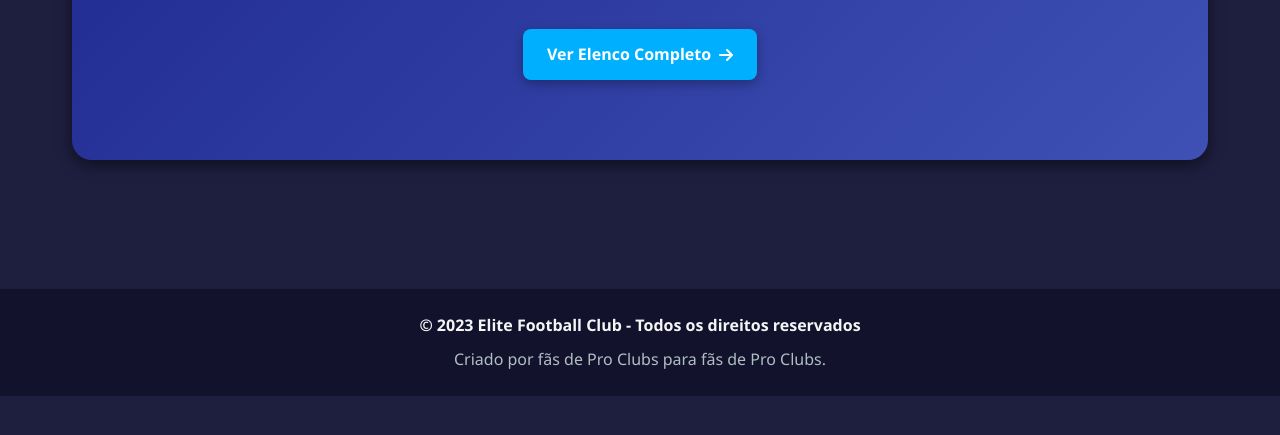
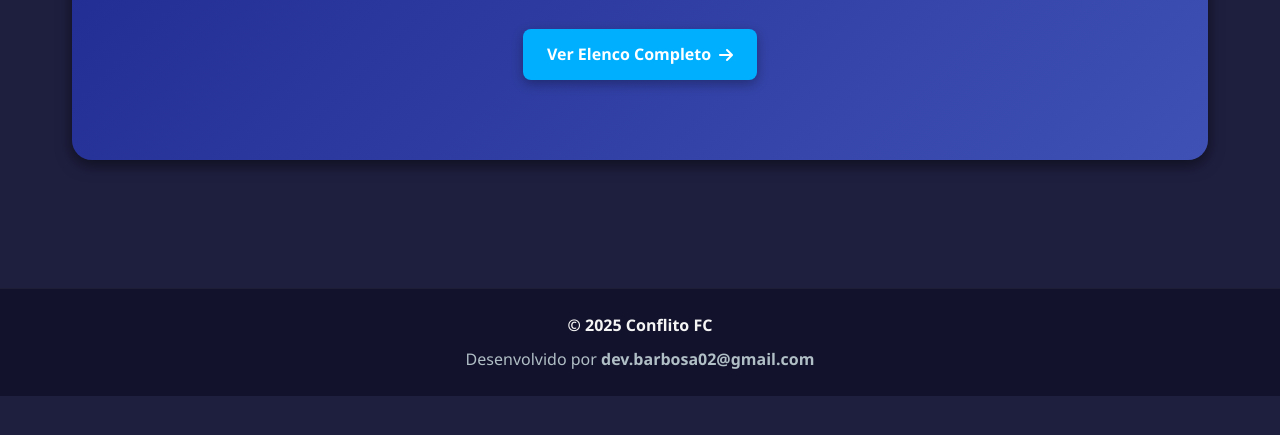
Before and after one commit to MarcoDev0212/CONFLITO-SITE, a plain HTML site: page index.html in a window 1280 px wide. Shown: the part 405-840 px from the top of the page. Drawn offline with Linux system fonts and the light colour scheme.

Commit message:
Update 1.6

```diff
--- a/index.html
+++ b/index.html
@@ -925,6 +925,7 @@
                     <i class="fab fa-discord social-icon"></i>
                     <h3 class="social-title">Discord</h3>
                     <p style="color: var(--text-gray);">Comunidade ativa para conversas, estratégias e organização de partidas.</p>
+                    <br>
                     <a href="#" class="social-link">Entrar no Servidor</a>
                 </div>
 
@@ -932,6 +933,7 @@
                     <i class="fab fa-twitch social-icon" style="color: #6441a5;"></i>
                     <h3 class="social-title">Twitch</h3>
                     <p style="color: var(--text-gray);">Transmissões ao vivo dos jogos, torneios e interações com o elenco.</p>
+                    <br>
                     <a href="#" class="social-link" style="background: #6441a5;">Assistir Agora</a>
                 </div>
 
@@ -939,6 +941,7 @@
                     <i class="fab fa-instagram social-icon" style="color: #E1306C;"></i>
                     <h3 class="social-title">Instagram</h3>
                     <p style="color: var(--text-gray);">Fotos, vídeos dos jogos e conteúdo exclusivo do bastidor.</p>
+                    <br>
                     <a href="#" class="social-link" style="background: #E1306C;">Seguir no Insta</a>
                 </div>
 
@@ -946,6 +949,7 @@
                     <i class="fab fa-youtube social-icon" style="color: #FF0000;"></i>
                     <h3 class="social-title">YouTube</h3>
                     <p style="color: var(--text-gray);">Melhores momentos, tutorials e análises pós-jogo.</p>
+                    <br>
                     <a href="#" class="social-link" style="background: #FF0000;">Inscrever-se</a>
                 </div>
             </div>
@@ -954,8 +958,8 @@
 
     <footer class="footer">
         <div class="footer-content">
-            <p>© 2023 Elite Football Club - Todos os direitos reservados</p>
-            <p>Criado por fãs de Pro Clubs para fãs de Pro Clubs.</p>
+            <p>© 2025 Conflito FC</p>
+            <p>Desenvolvido por <b>dev.barbosa02@gmail.com</b></p>
         </div>
     </footer>
 
```
